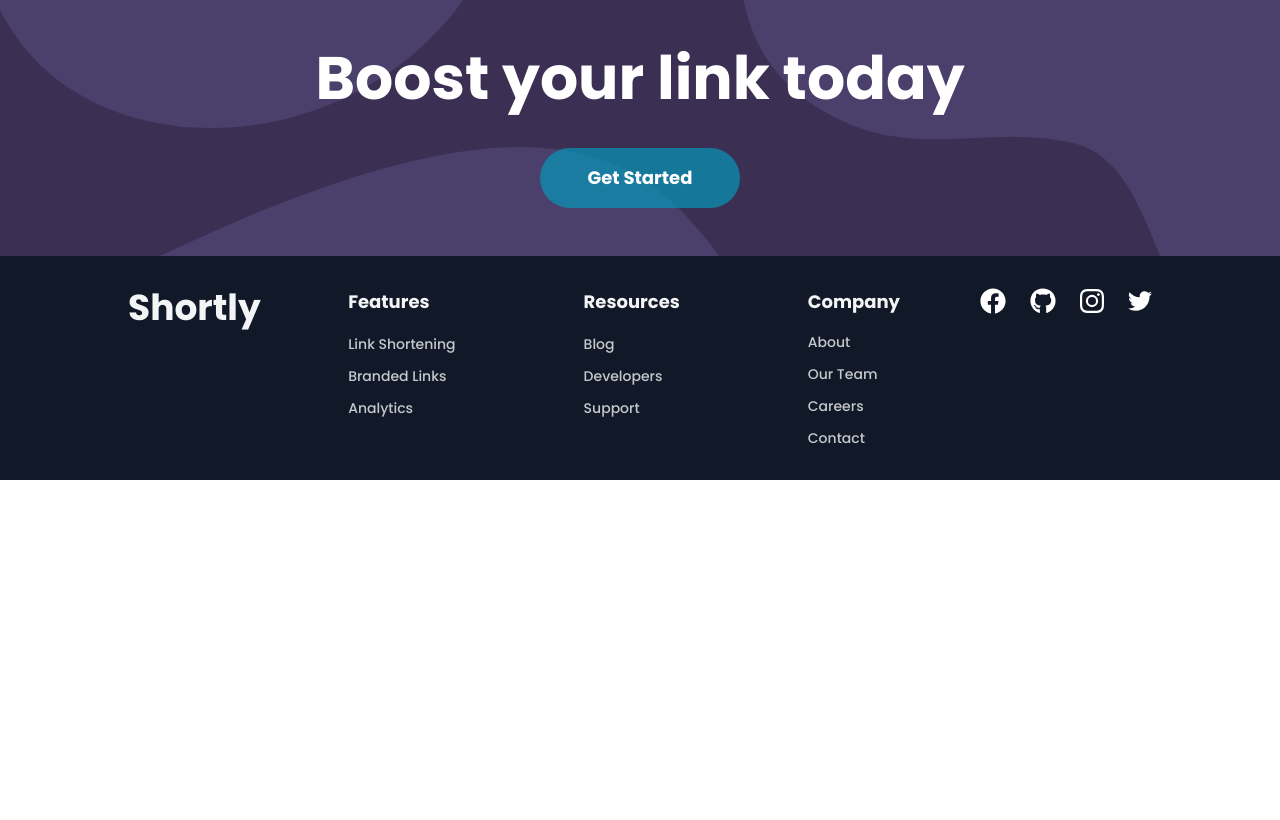
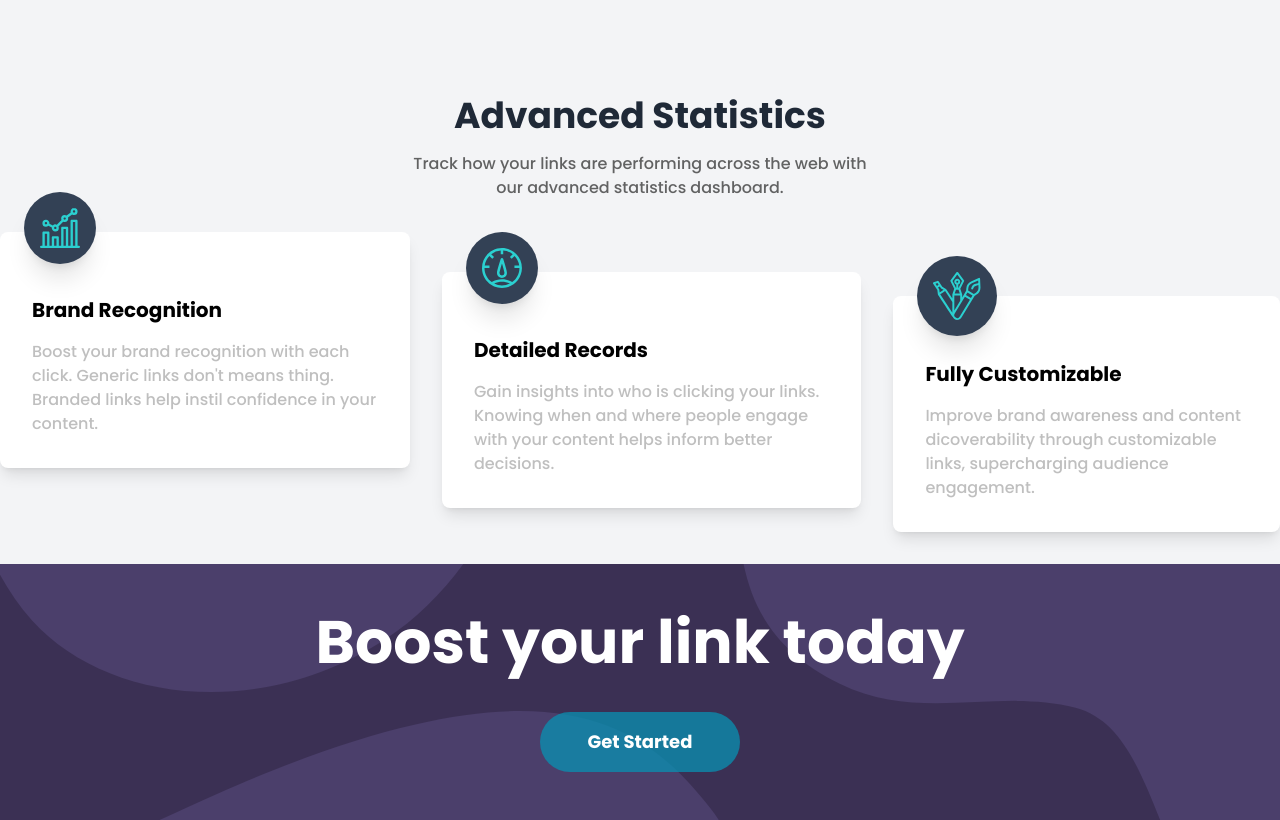
Before and after one commit to SameerJS6/URL-Shortening-App, a React (Vite) app: page / in a window 1280 px wide. Shown: the top 820 px of the page. Built offline with nearby package versions, Linux system fonts and the light colour scheme.

Commit message:
Cards Section Added

```diff
--- a/src/App.jsx
+++ b/src/App.jsx
@@ -1,4 +1,5 @@
 import React from "react";
+import Cards from "./components/Cards";
 import CTA from "./components/CTA/CTA";
 import Footer from "./components/Footer/Footer";
 
@@ -6,6 +7,7 @@ export default function App() {
   return (
     <>
       <main>
+        <Cards />
         <CTA />
         <Footer />
       </main>
--- /dev/null
+++ b/src/components/Cards.jsx
@@ -0,0 +1,62 @@
+import React from "react";
+import Brand from "../assets/icon-brand-recognition.svg";
+import Records from "../assets/icon-detailed-records.svg";
+import Customized from "../assets/icon-fully-customizable.svg";
+
+const CardData = [
+  {
+    image: Brand,
+    title: "Brand Recognition",
+    info: `Boost your brand recognition with each click. Generic links don't means thing. Branded links help instil confidence in your content.`,
+  },
+  {
+    image: Records,
+    title: "Detailed Records",
+    translate: "translate-y-10",
+    info: `Gain insights into who is clicking your links. Knowing when and where people engage with your content helps inform better decisions.`,
+  },
+  {
+    image: Customized,
+    title: "Fully Customizable",
+    translate: "translate-y-16",
+    info: `Improve brand awareness and content dicoverability through customizable links, supercharging audience engagement.`,
+  },
+];
+
+export default function Cards() {
+  return (
+    <div>
+      <div className="main-container bg-gray-100 py-24">
+        <div className="grid gap-8">
+          <div className="grid gap-4 text-center text-gray-800">
+            <h2 className="text-3xl font-bold md:text-4xl">
+              Advanced Statistics
+            </h2>
+            <p className="mx-auto text-sm font-medium text-black text-opacity-60 sm:w-[45ch] sm:text-base">
+              Track how your links are performing across the web with our
+              advanced statistics dashboard.
+            </p>
+          </div>
+
+          <div className="flex flex-col gap-6 sm:gap-4 md:flex-row lg:gap-8">
+            {CardData.map((itemes, index) => {
+              const { image, title, info, translate } = itemes;
+              return (
+                <article
+                  className={`card-box relative grid rounded-lg bg-white p-4 text-center shadow-lg md:p-6 md:text-left lg:p-8 ${translate}`}
+                  key={index}
+                >
+                  <div className="absolute -top-10 left-1/2 w-fit -translate-x-1/2 rounded-[50%] bg-slate-700 p-4 shadow-xl md:left-4 md:translate-x-0 lg:left-6">
+                    <img src={image} alt={`${title} Logo`} />
+                  </div>
+                  <span className="my-4 mt-8 text-xl font-bold ">{title}</span>
+                  <p className="text-sm text-[#bfbfbf] lg:text-base">{info}</p>
+                </article>
+              );
+            })}
+          </div>
+        </div>
+      </div>
+    </div>
+  );
+}
```
